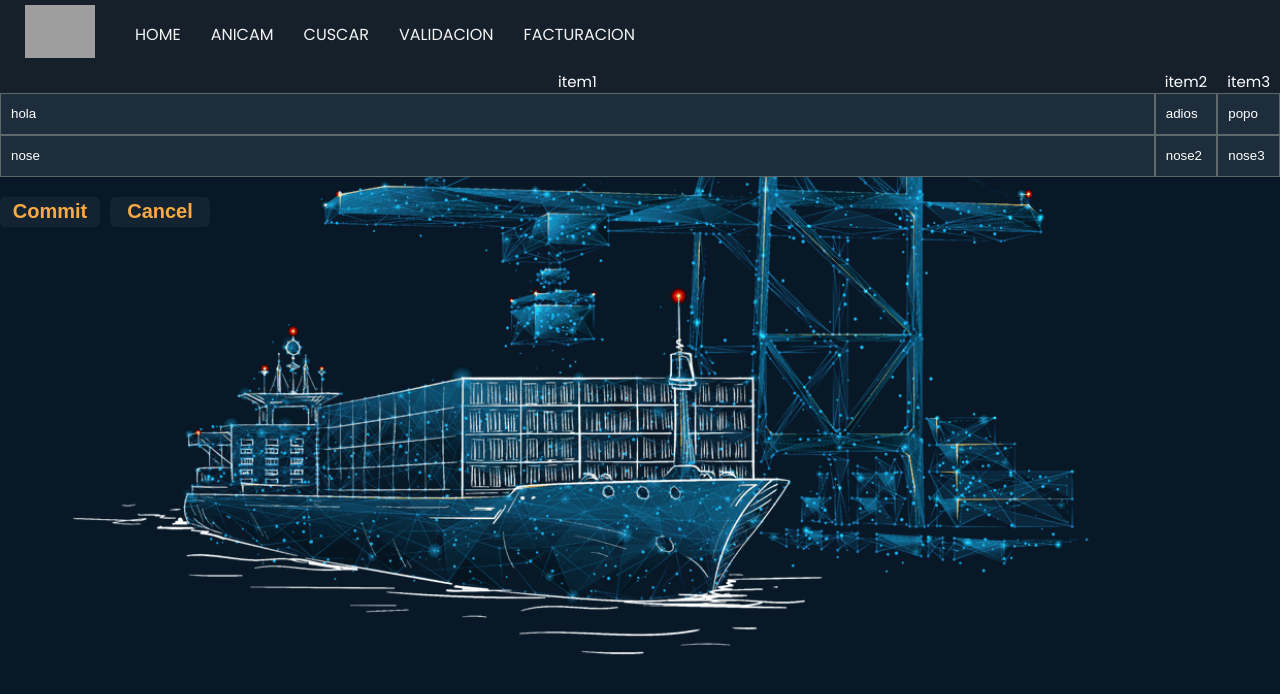
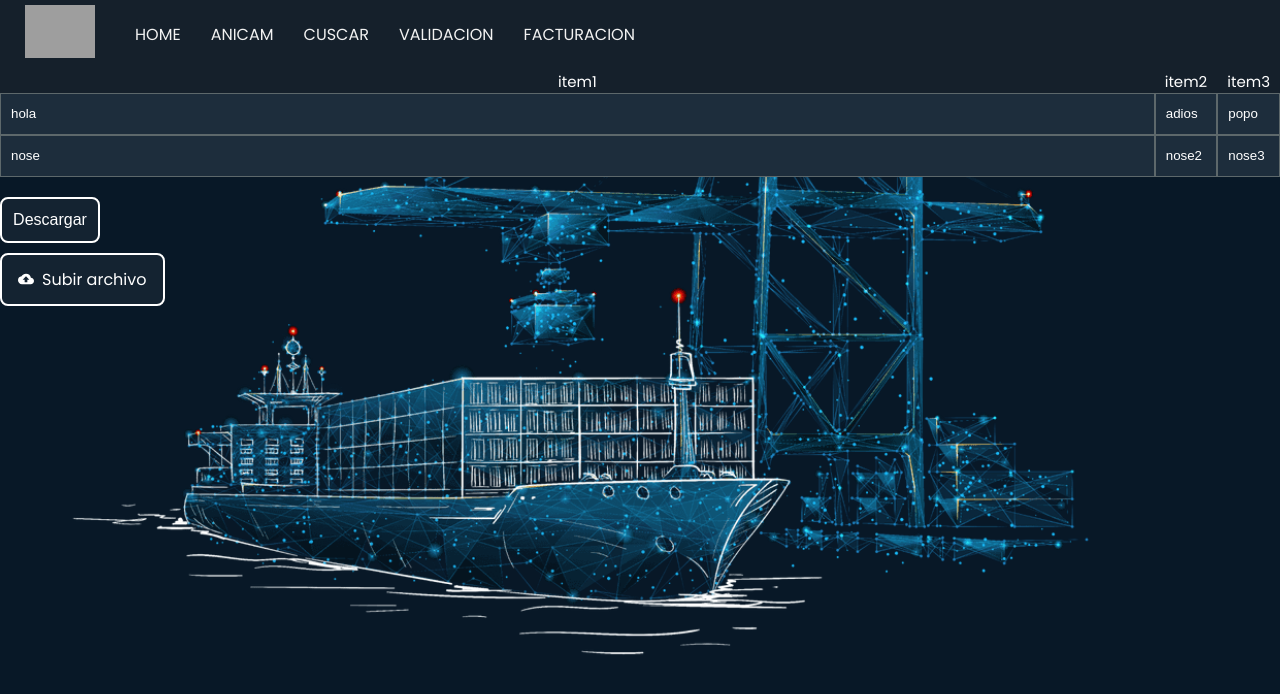
Before and after one commit to mariaRam2003/Proyecto-Software1, a React (Create React App) app: page /dev in a window 1280 px wide. Shown: the top 694 px of the page. Built offline with nearby package versions, Linux system fonts and the light colour scheme; grey boxes are pictures that could not be loaded.

Commit message:
Revert "Revert "Updates Frontend""
This reverts commit 171bd5209d48e75764c28c90cdd8b0e42c48599d.

```diff
--- a/src/components/Table.js
+++ b/src/components/Table.js
@@ -1,6 +1,7 @@
 import "./Table.css";
 import React, { useEffect, useState } from "react";
 import { insertData } from "../config/controller";
+import Uploader from "./Uploader";
 
 function Table({ data, functionName }) {
   const dataCopy = JSON.parse(JSON.stringify(data));
@@ -54,11 +55,8 @@ function Table({ data, functionName }) {
     return commitArray;
   };
 
-  //envia los cambios a la base de datos
-  const commitChanges = () => {
-    const commitArray = makeCommitArray(dataCopy, tableData);
-    insertData(commitArray, functionName);
-  };
+  //descarga los datos de la tabla
+  const downloadChanges = () => {};
 
   //modifica los datos de la tabla (tableData) cuando el usuario hace cambios
   const handleChange = (index, fieldName, event) => {
@@ -105,12 +103,12 @@ function Table({ data, functionName }) {
         <tr className="table-row"></tr>
       </div>
 
-      <div className="commit-container">
-        <button className="commit-commit-button" onClick={commitChanges}>
-          Commit
+      <div className="download-container">
+        <button className="download-button" onClick={downloadChanges}>
+          Descargar
         </button>
-        <button className="commit-cancel-button">Cancel</button>
       </div>
+      <Uploader />
     </>
   );
 }
--- /dev/null
+++ b/src/components/Uploader.css
@@ -0,0 +1,54 @@
+.uploader-container {
+  display: flex;
+  align-items: center;
+}
+
+.file-input-label {
+  display: flex;
+  align-items: center;
+  justify-content: center;
+  padding: 12px 16px;
+  border: 2px solid white;
+  border-radius: 8px;
+
+  cursor: pointer;
+  font-size: 16px;
+  color: white;
+  background-color: #142331;
+  transition: all 0.5s;
+}
+.file-input-label:hover{
+  background-color: #faaa44;
+}
+
+.upload-icon {
+  margin-right: 8px;
+}
+
+.file-info {
+  display: flex;
+  align-items: center;
+  padding: 12px 16px;
+  border: 2px solid white;
+  border-radius: 8px;
+  font-size: 16px;
+  color: white;
+  background-color: #142331;
+}
+
+.file-icon {
+  margin-right: 8px;
+}
+
+.clear-button {
+  background-color: transparent;
+  border: none;
+  cursor: pointer;
+  font-size: 20px;
+  color: #faaa44;
+  margin-left: 16px;
+}
+
+.clear-button:hover {
+  color: white;
+}
--- a/src/components/Uploader.js
+++ b/src/components/Uploader.js
@@ -1,16 +1,54 @@
-import {useState} from "react";
+import { useState } from "react";
 import "./Uploader.css";
-import { MdCloudUpload, MdDelete} from 'react-icons/md';
-import { AiFillFileImage } from 'react-icons/ai';
+import { MdCloudUpload, MdDelete } from "react-icons/md";
+import { AiFillFileImage } from "react-icons/ai";
 
 function Uploader() {
-    return (
-        <main>
-            <form action="">
-                <input type="file" accept="image/*" />
-            </form>
-        </main>
-    )
+  const [selectedFile, setSelectedFile] = useState(null);
+
+  const handleFileChange = (event) => {
+    setSelectedFile(event.target.files[0]);
+  };
+
+  const handleClearFile = () => {
+    setSelectedFile(null);
+  };
+
+  return (
+    <main>
+      <form className="uploader-container">
+        {!selectedFile ? (
+          <>
+            <label htmlFor="file-input" className="file-input-label">
+              <MdCloudUpload className="upload-icon" />
+              Subir archivo
+            </label>
+            <input
+              id="file-input"
+              type="file"
+              accept="image/*"
+              onChange={handleFileChange}
+              style={{ display: "none" }}
+            />
+          </>
+        ) : (
+          <>
+            <div className="file-info">
+              <AiFillFileImage className="file-icon" />
+              <span>{selectedFile.name}</span>
+            </div>
+            <button
+              type="button"
+              className="clear-button"
+              onClick={handleClearFile}
+            >
+              <MdDelete className="delete-icon" />
+            </button>
+          </>
+        )}
+      </form>
+    </main>
+  );
 }
 
 export default Uploader;
--- a/src/pages/ANICAM.css
+++ b/src/pages/ANICAM.css
@@ -1,42 +1,24 @@
 button {
-    display: inline-block;
-    border-radius: 5px;
+  display: flex;
+  align-items: center;
+  justify-content: center;
+  padding: 12px 16px;
+  border-radius: 8px;
+  border: 2px solid white;
+  cursor: pointer;
+  font-size: 16px;
+  /* font-weight: 600; */
+  color: white;
   background-color: #142331;
-    border: none;
-    color: #faaa44;
-    text-align: center;
-    font-size: 20px;
   width: 100px;
   transition: all 0.5s;
   margin-bottom: 10px;
   margin-right: 10px;
   margin-top: 20px;
-    height: 30px;
-    font-weight: 600;
-    cursor: pointer;
 }
 
-button span {
-    display: inline-block;
-    position: relative;
-    transition: 0.5s;
-    cursor: pointer;
-  }
-
-  button span:after {
-    content: '+';
-    position: absolute;
-    opacity: 0;
-    top: 0;
-    left: -20px;
-    transition: 0.5s;
-  }
-
-  button:hover span {
-    padding-left: 25px;
-  }
-
-  button:hover span:after {
+button:hover {
   opacity: 1;
   left: 0;
+  background-color: #faaa44;
 }
--- a/src/pages/ANICAM.js
+++ b/src/pages/ANICAM.js
@@ -4,6 +4,8 @@ import { anicamView } from "../config/supabaseClient";
 import { useEffect, useState } from "react";
 import { Link } from "react-router-dom";
 import "./ANICAM.css";
+import Uploader from "../components/Uploader";
+import { downloadFile } from "../apiRequests";
 
 const ANICAM = () => {
   const [data, setData] = useState(null);
@@ -24,10 +26,8 @@ const ANICAM = () => {
   return (
     <div className="page anicam">
       <h1>DATOS DE ANICAM</h1>
-      <button>
-        <span>GUIA</span>
-      </button>
       <Table data={data} functionName={"update_data_func"} />
+
     </div>
   );
 };
```
Lines whose indentation alone changed are shown as unchanged.
